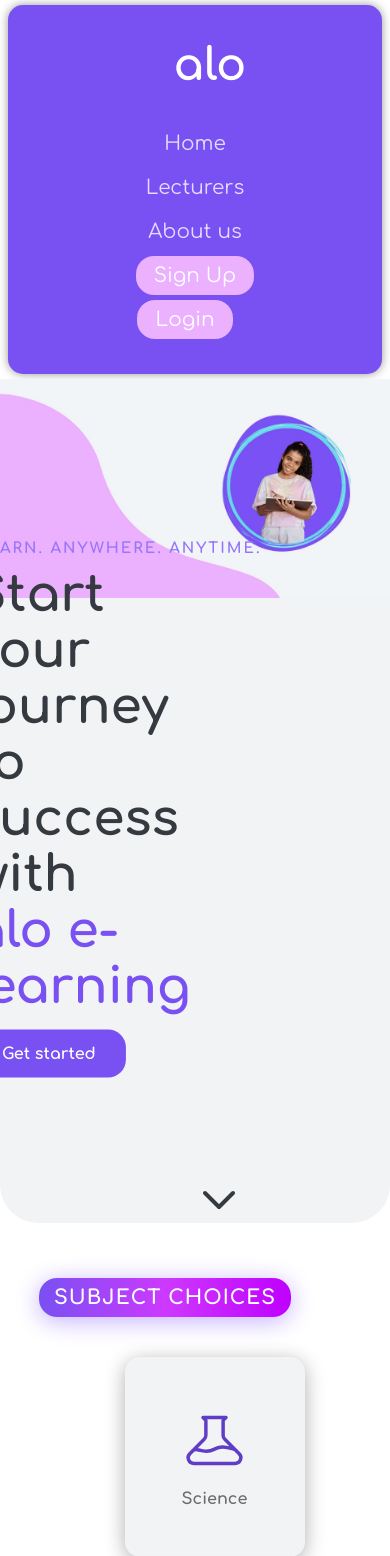
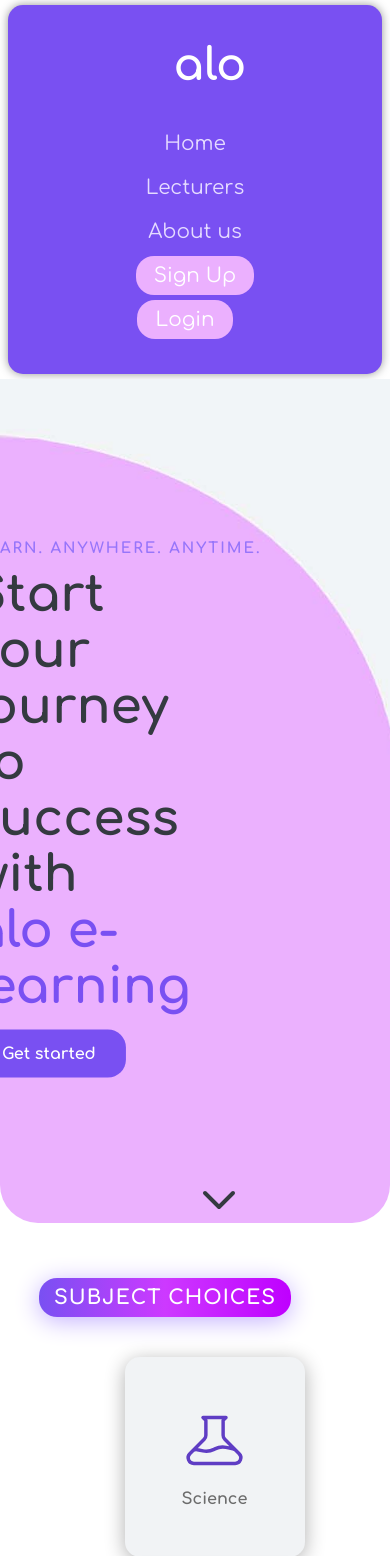
Before and after one commit to JONTI0000/E-learning-Platform, a Django app: page / in a window 390 px wide; the page is wider, and only the part inside the window is pictured. Shown: the top 1556 px of that part. Run offline with Django 4.2, Linux system fonts and the light colour scheme.

Commit message:
adding a little responsiveness

```diff
--- a/elearning/static/css/style1.css
+++ b/elearning/static/css/style1.css
@@ -18,8 +18,7 @@
 
   position: relative;
   background-image: url(bg5.jpg);
-  background-size: contain;
-  background-repeat: no-repeat ;
+  background-size: cover;
   border-bottom-right-radius: 38px;
   border-bottom-left-radius: 38px;
 }
```
